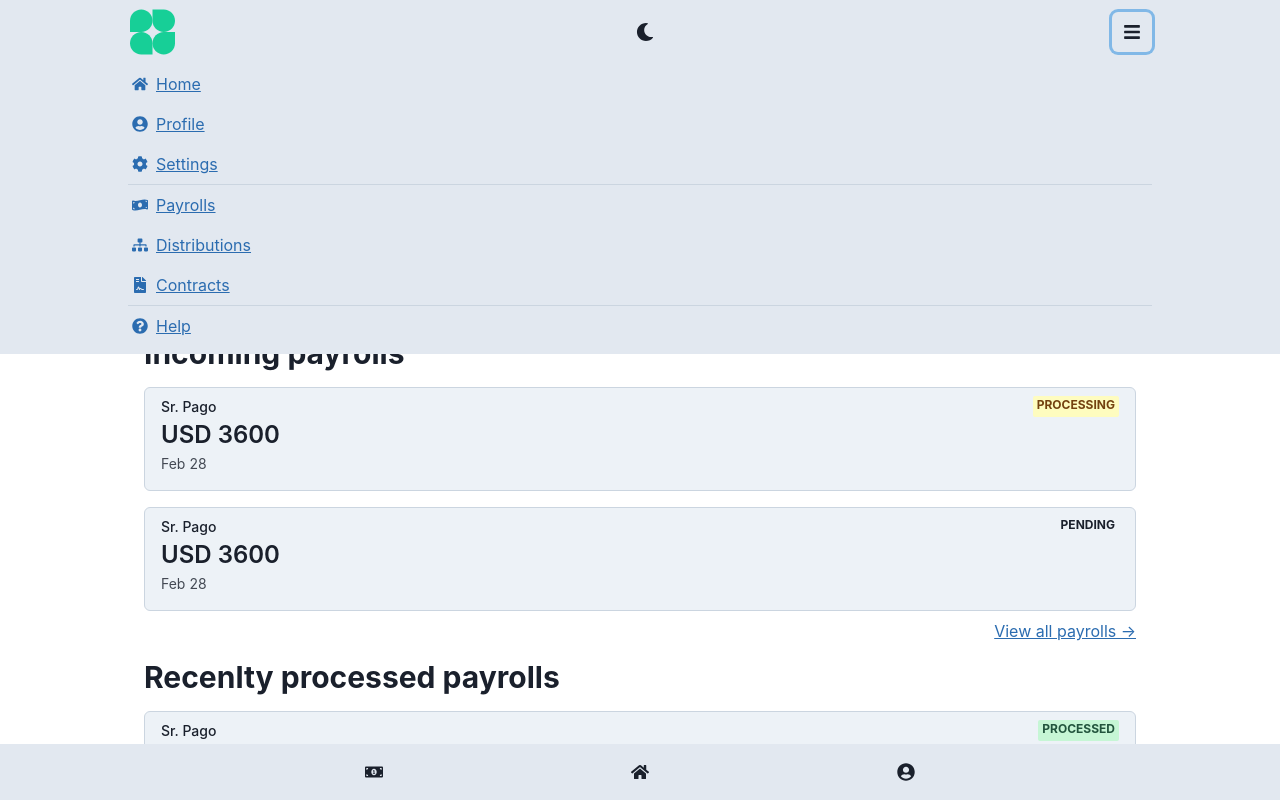
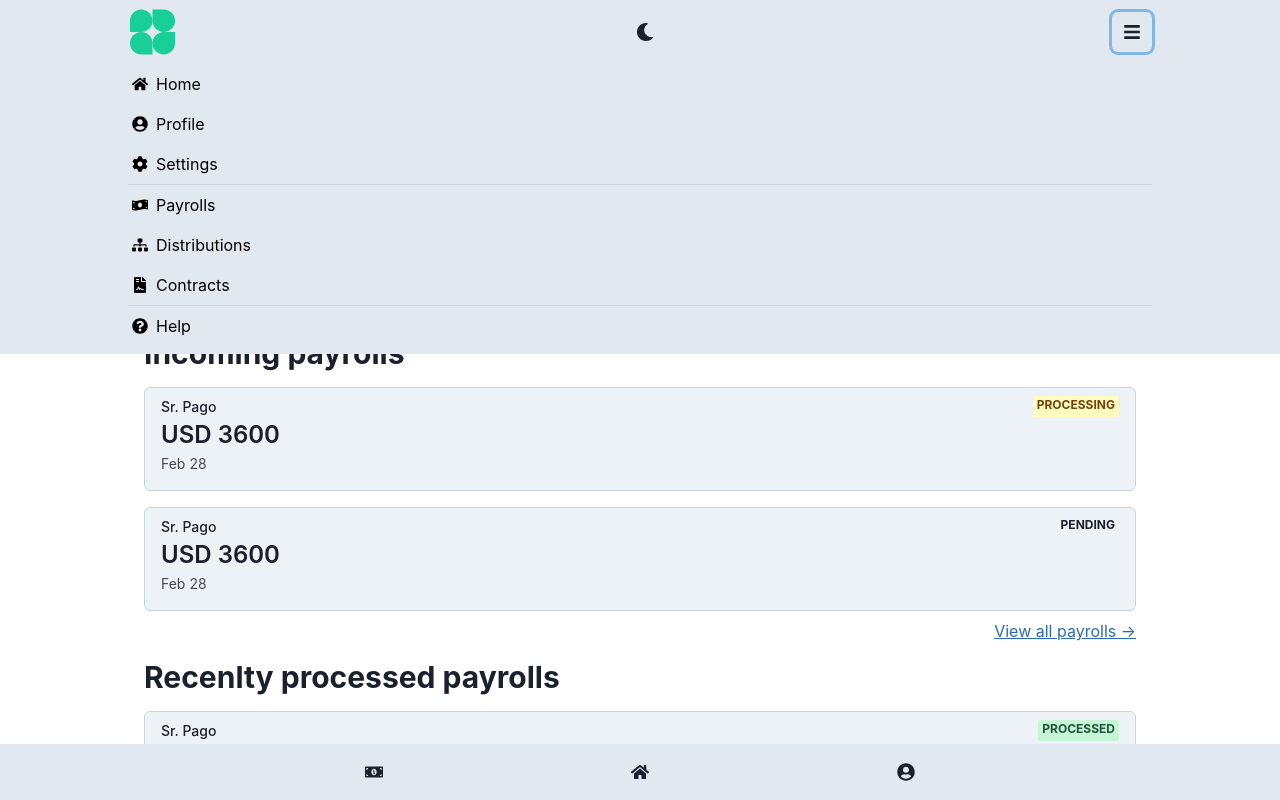
Before and after one commit to oncet/cryptowage, a React (Create React App) app: page / in a window 1280 px wide. Both pictures are taken after a click on the button 1132 px from the left and 32 px from the top of the page. Shown: the top 800 px of the page. Built offline with nearby package versions, Linux system fonts and the light colour scheme.

Commit message:
user link menu variant

```diff
--- a/src/components/HeaderLink.tsx
+++ b/src/components/HeaderLink.tsx
@@ -21,6 +21,7 @@ export const HeaderLink: React.FC<HeaderLinkProps> = ({
       px={1}
       py={2}
       to={to}
+      variant="menu"
     >
       {children}
     </Link>
```
